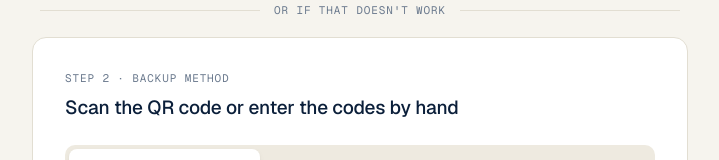
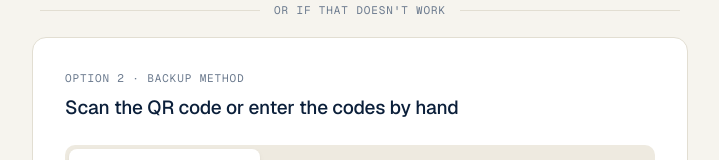
Before and after one commit to xiaoclaw007/esim-app, a React (Vite) app in the folder frontend/: page /demo/confirmation in a window 1280 px wide. Shown: the part 913-1073 px from the top of the page, without its empty margins (280-999 px from the left). Built offline with nearby package versions, Linux system fonts and the light colour scheme; no server answers; what world-atlas would draw is missing.

Commit message:
Rename Step 1/2 → Option 1/2 on the install cards
"Step" implied a sequence customers had to walk through; "Option"
correctly frames them as alternatives — pick the one that works.

Co-Authored-By: Claude Opus 4.7 (1M context) <noreply@anthropic.com>

```diff
--- a/frontend/src/routes/DemoOrderConfirmation.tsx
+++ b/frontend/src/routes/DemoOrderConfirmation.tsx
@@ -114,7 +114,7 @@ export default function DemoOrderConfirmation() {
 
       <div className="onetap-card">
         <div className="onetap-eyebrow">
-          <span className="onetap-badge">Recommended</span> Step 1 · Try one-tap install
+          <span className="onetap-badge">Recommended</span> Option 1 · One-tap install
         </div>
         <h3 className="onetap-title">Skip the scan — install in one tap</h3>
         <p className="onetap-sub">
@@ -140,7 +140,7 @@ export default function DemoOrderConfirmation() {
       </div>
 
       <div className="install" style={{ textAlign: 'left' }}>
-        <div className="install-eyebrow">Step 2 · Backup method</div>
+        <div className="install-eyebrow">Option 2 · Backup method</div>
         <h3 className="install-title">Scan the QR code or enter the codes by hand</h3>
         <div className="install-head">
           <button className={tab === 'ios' ? 'active' : ''} onClick={() => setTab('ios')}>
--- a/frontend/src/routes/OrderConfirmation.tsx
+++ b/frontend/src/routes/OrderConfirmation.tsx
@@ -271,7 +271,7 @@ export default function OrderConfirmation() {
       {lpa && !finishing && (
         <div className="onetap-card">
           <div className="onetap-eyebrow">
-            <span className="onetap-badge">Recommended</span> Step 1 · Try one-tap install
+            <span className="onetap-badge">Recommended</span> Option 1 · One-tap install
           </div>
           <h3 className="onetap-title">Skip the scan — install in one tap</h3>
           <p className="onetap-sub">
@@ -312,7 +312,7 @@ export default function OrderConfirmation() {
       )}
 
       <div className="install" style={{ textAlign: 'left' }}>
-        <div className="install-eyebrow">Step 2 · Backup method</div>
+        <div className="install-eyebrow">Option 2 · Backup method</div>
         <h3 className="install-title">Scan the QR code or enter the codes by hand</h3>
         <div className="install-head">
           <button className={tab === 'ios' ? 'active' : ''} onClick={() => setTab('ios')}>
```
